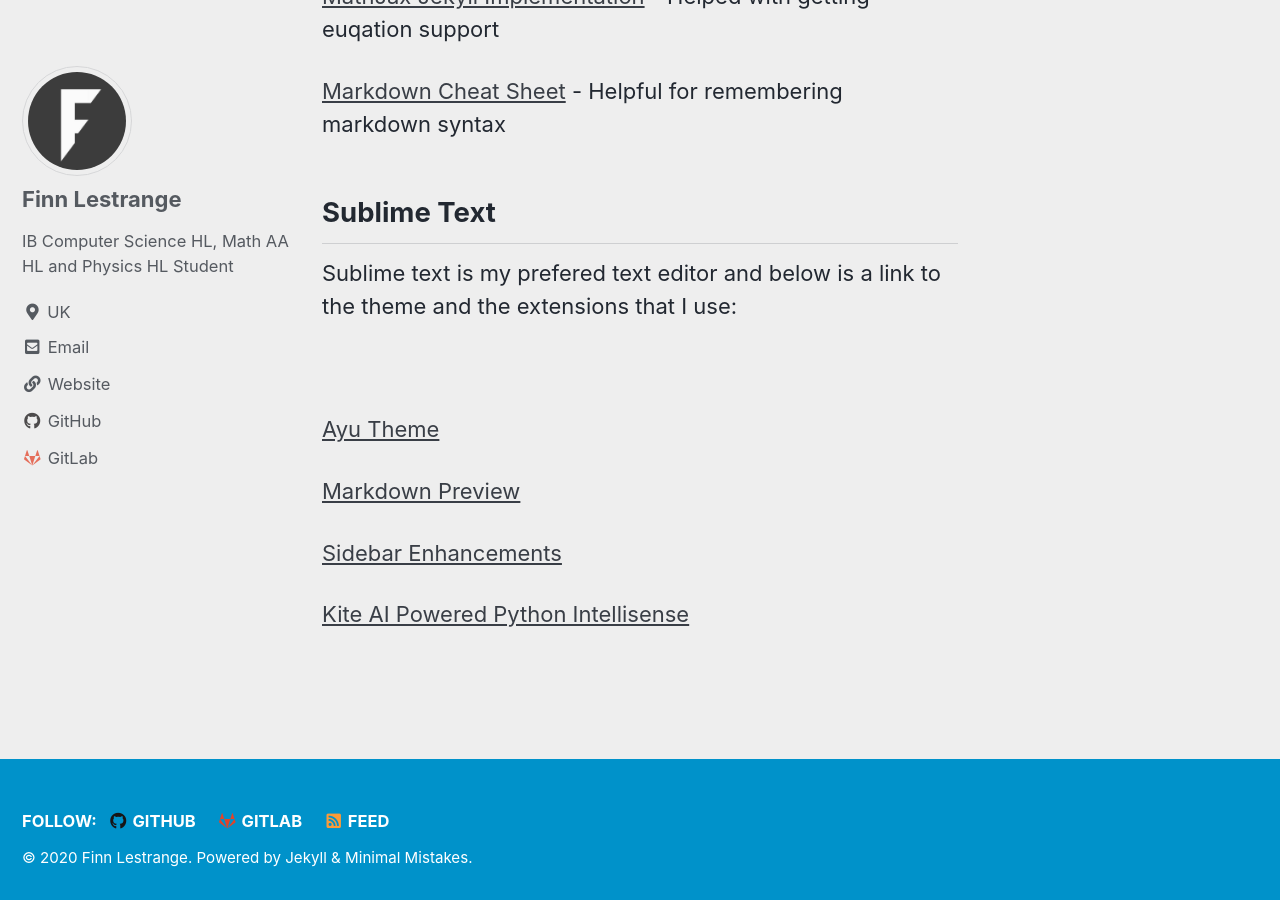
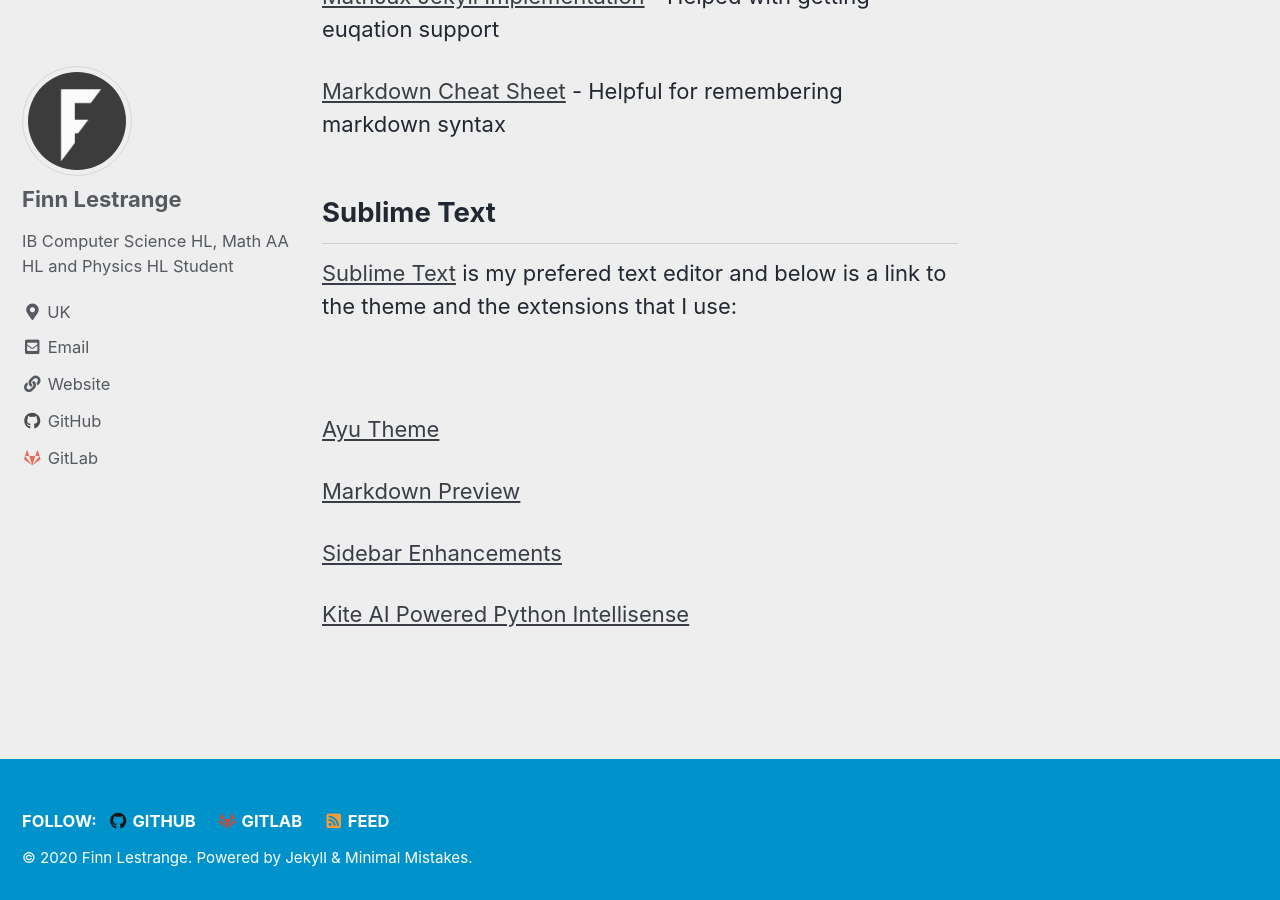
Before and after one commit to 71xx/71xx.github.io, a Jekyll site: the page built from _pages/compsci/references.md, in a window 1280 px wide and 900 px high, scrolled down 642 px. Built offline with Jekyll 4.4.1, drawn with Linux system fonts in a browser that asks for light colours; cached includes are drawn as plain includes; part of the change alters nothing that is shown.

```diff
--- a/_pages/compsci/references.md
+++ b/_pages/compsci/references.md
@@ -23,7 +23,7 @@ Here you can find my guide on seting up a Jekyll site with github pages - [Here]
 
 ## Sublime Text
 
-Sublime text is my prefered text editor and below is a link to the theme and the extensions that I use:
+[Sublime Text](https://www.sublimetext.com/3) is my prefered text editor and below is a link to the theme and the extensions that I use:
 
 ![](images/header-images/notes.png)
 
```
